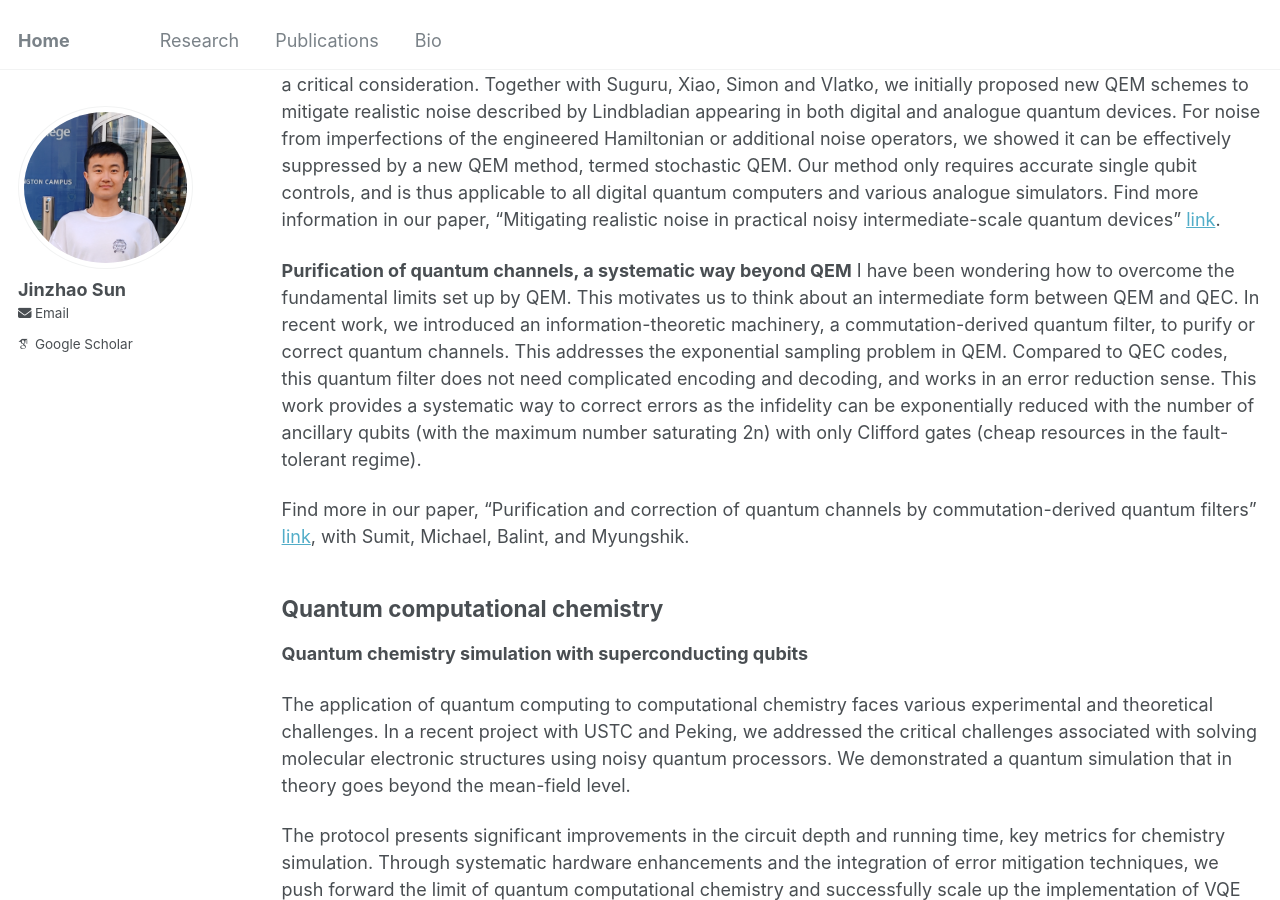
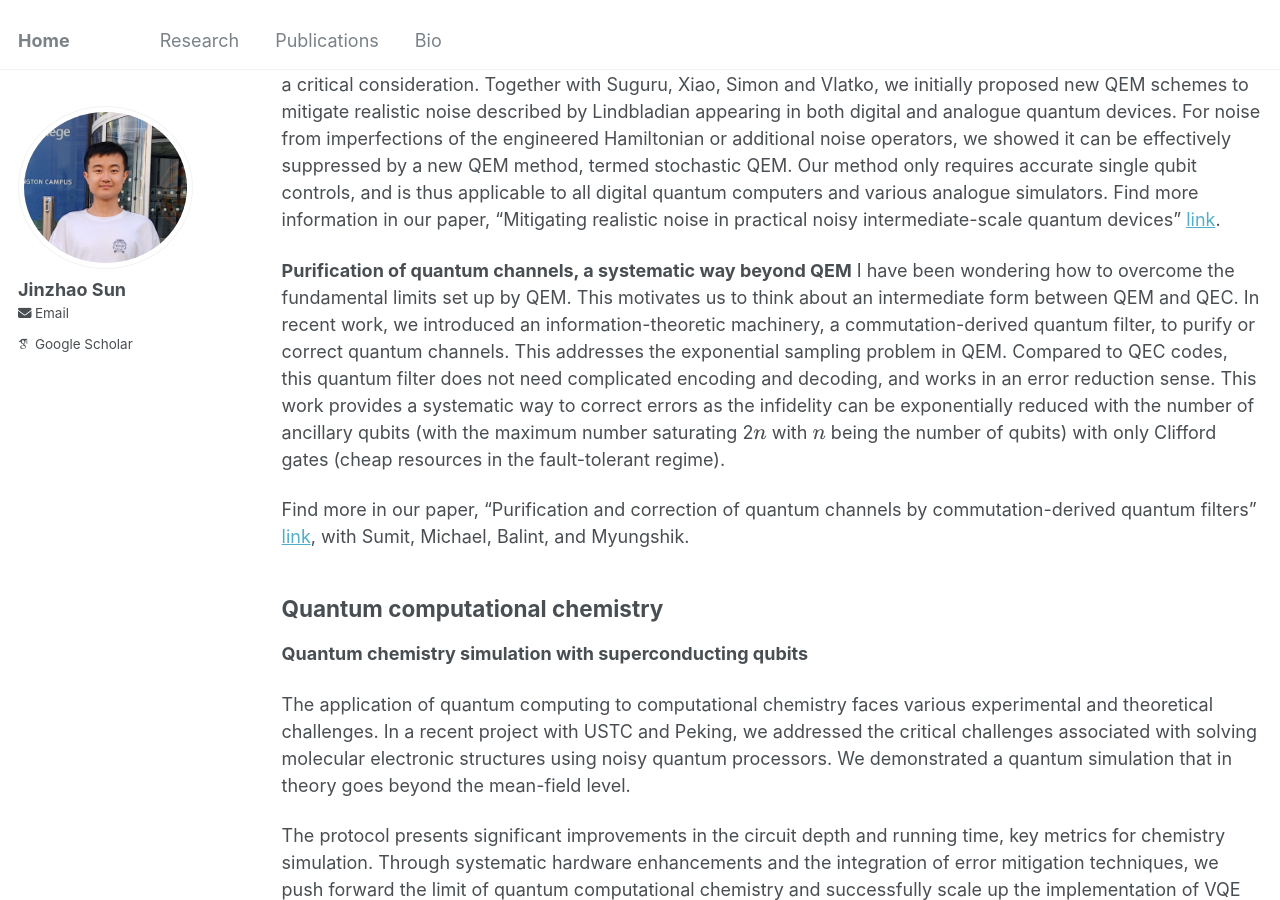
Before and after one commit to jinzhao-sun/jinzhao-sun.github.io, a Jekyll site: the page built from _pages/research.md, in a window 1280 px wide and 900 px high, scrolled down 3974 px. Built offline with Jekyll 4.4.1, drawn with Linux system fonts in a browser that asks for light colours; some web fonts are replaced.

Commit message:
Update research.md

```diff
--- a/_pages/research.md
+++ b/_pages/research.md
@@ -81,7 +81,7 @@ Quantum error mitigation and its transition to quantum error correction
 To effectively demonstrate the utility of quantum computing, we must confront challenges associated with the practical use of noisy quantum computers. Errors are an inherent aspect of quantum computing. Ensuring that quantum computing delivers accurate results in the presence of these errors is a critical consideration. Together with Suguru, Xiao, Simon and Vlatko, we initially proposed new QEM schemes to mitigate realistic noise described by Lindbladian appearing in both digital and analogue quantum devices. For noise from imperfections of the engineered Hamiltonian or additional noise operators, we showed it can be effectively suppressed by a new QEM method, termed stochastic QEM. Our method only requires accurate single qubit controls, and is thus applicable to all digital quantum computers and various analogue simulators. Find more information in our paper, "Mitigating realistic noise in practical noisy intermediate-scale quantum devices" [link](https://journals.aps.org/prapplied/abstract/10.1103/PhysRevApplied.15.034026).
 
 **Purification of quantum channels, a systematic way beyond QEM**
-I have been wondering how to overcome the fundamental limits set up by QEM. This motivates us to think about an intermediate form between QEM and QEC. In recent work, we introduced an information-theoretic machinery, a commutation-derived quantum filter, to purify or correct quantum channels. This addresses the exponential sampling problem in QEM. Compared to QEC codes, this quantum filter does not need complicated encoding and decoding, and works in an error reduction sense. This work provides a systematic way to correct errors as the infidelity can be exponentially reduced with the number of ancillary qubits (with the maximum number saturating 2n) with only Clifford gates (cheap resources in the fault-tolerant regime).
+I have been wondering how to overcome the fundamental limits set up by QEM. This motivates us to think about an intermediate form between QEM and QEC. In recent work, we introduced an information-theoretic machinery, a commutation-derived quantum filter, to purify or correct quantum channels. This addresses the exponential sampling problem in QEM. Compared to QEC codes, this quantum filter does not need complicated encoding and decoding, and works in an error reduction sense. This work provides a systematic way to correct errors as the infidelity can be exponentially reduced with the number of ancillary qubits (with the maximum number saturating 2$$n$$ with $$n$$ being the number of qubits) with only Clifford gates (cheap resources in the fault-tolerant regime).
 
 
 Find more in our paper, "Purification and correction of quantum channels by commutation-derived
```
